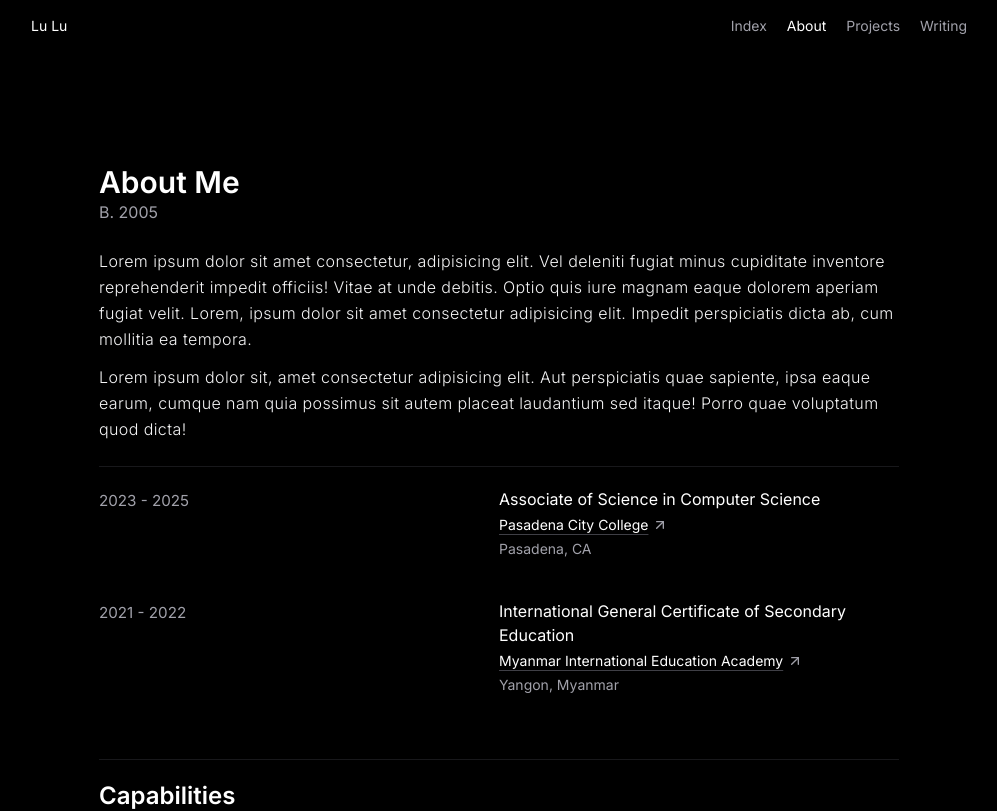
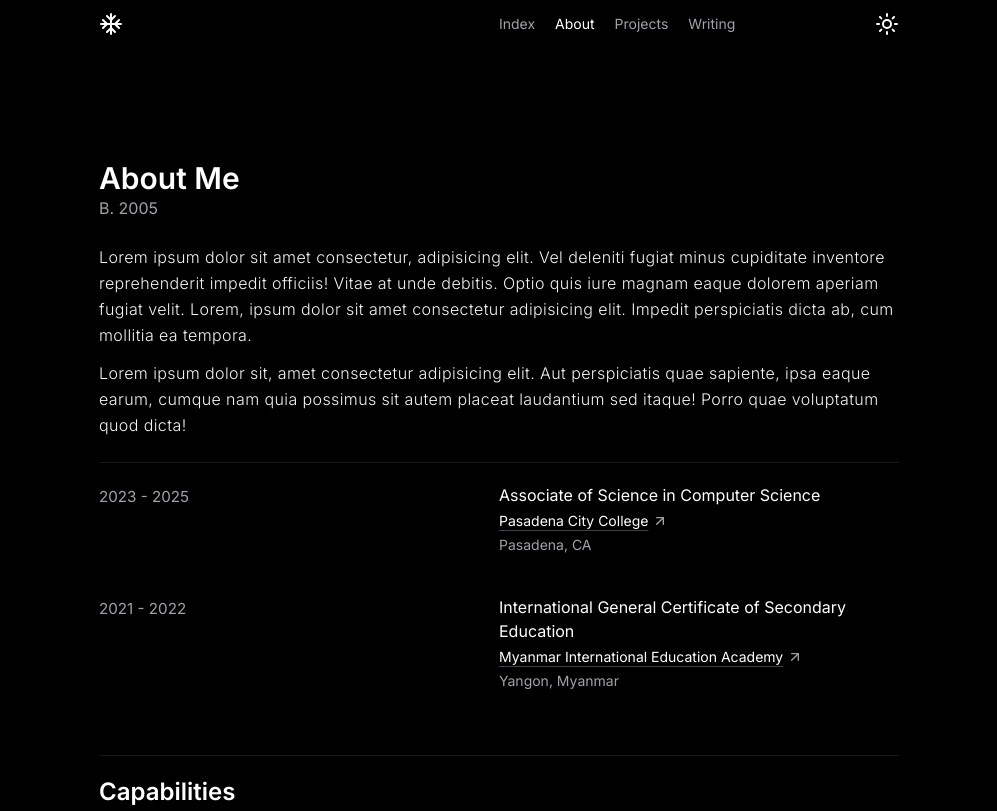
Before and after one commit to JstVex/portfolio, a Next.js app: page /about in a window 1280 px wide. Shown: the top 811 px of the page, without its empty margins (141-1138 px from the left). Built offline with nearby package versions, Linux system fonts and the light colour scheme.

Commit message:
Update navbar

```diff
--- a/components/Navigation/Navbar.tsx
+++ b/components/Navigation/Navbar.tsx
@@ -1,5 +1,6 @@
 'use client'
 
+import { Snowflake, Sun } from "lucide-react";
 import Link from "next/link";
 import { usePathname } from "next/navigation";
 
@@ -14,12 +15,14 @@ const Navbar = () => {
     const pathname = usePathname();
 
     return (
-        <nav className="flex justify-center">
-            <div className="flex items-center w-full max-w-[60rem] py-4 px-3">
-                <div className="grow text-sm">
-                    Lu Lu
+        <nav className="flex justify-center py-3 px-4 sm:px-6">
+            <div className="w-full max-w-main grow">
+                <div className="flex items-center md:justify-between md:items-start">
+                    <div className="hover:animate-spin-slow">
+                        <Snowflake />
                     </div>
-                <ul className="flex items-center space-x-5 text-sm">
+                    <ul className="ml-auto flex items-center text-sm md:w-divider">
+                        <div className="flex-auto flex items-center space-x-5">
                             {pages.map((page) => (
                                 <li key={page.href} className="list-none">
                                     <Link href={page.href} className={`nav-link ${pathname === page.href ? "" : "text-zinc-400"}`}>
@@ -27,7 +30,12 @@ const Navbar = () => {
                                     </Link>
                                 </li>
                             ))}
+                        </div>
+                        <div className="hidden md:block hover:animate-spin-slow">
+                            <Sun />
+                        </div>
                     </ul>
+                </div>
             </div>
         </nav>
     );
```
Lines whose indentation alone changed are shown as unchanged.
